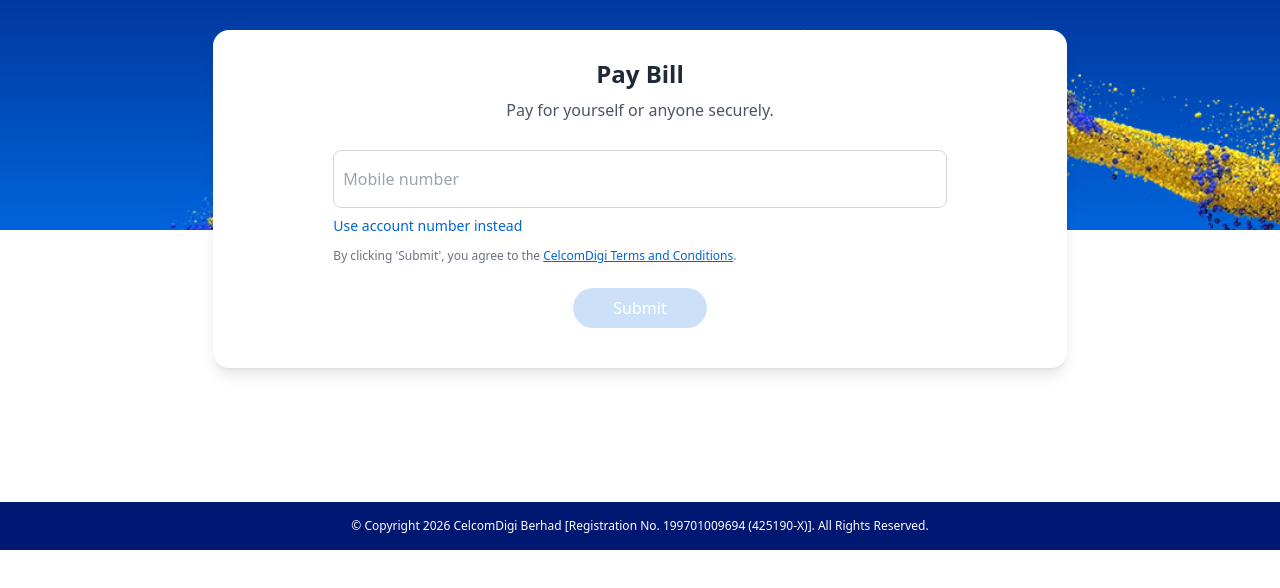
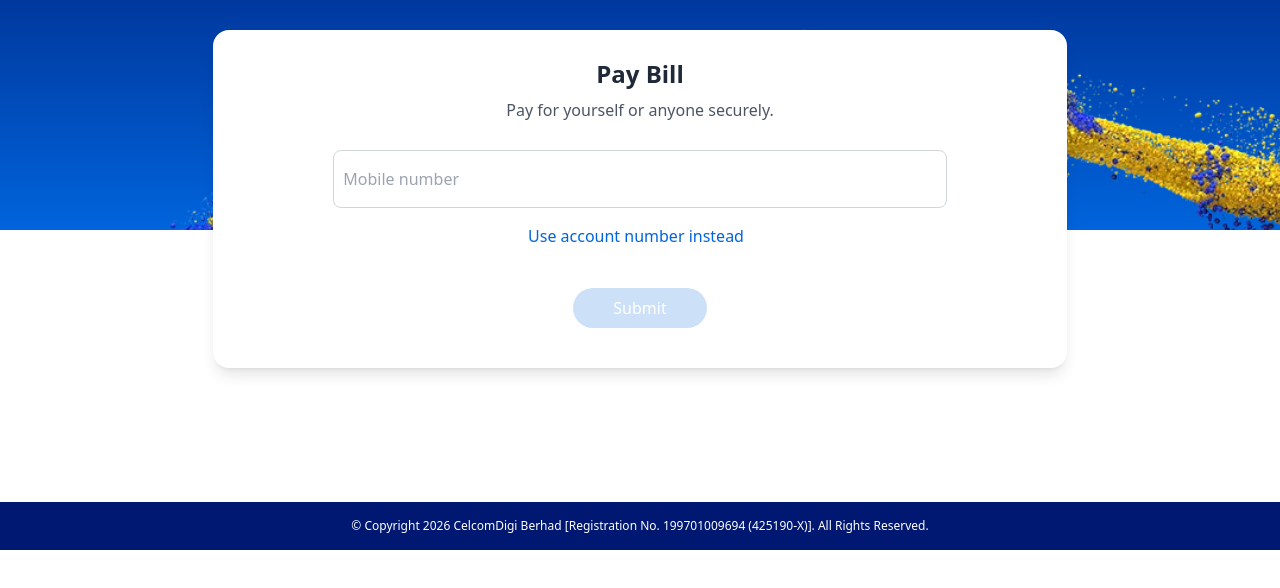
Before and after one commit to alraeesiclearing-sudo/celcomdigi-clone, a website: page bill.html in a window 1280 px wide. Shown: the part 170-758 px from the top of the page. Drawn offline with nearby package versions, Linux system fonts and the light colour scheme; files that its build step writes are made by us from their sources; some icons are missing.

Commit message:
fix: match original bill.html - remove terms text, fix account number link style

```diff
--- a/bill.html
+++ b/bill.html
@@ -180,8 +180,7 @@
                       id="mobile_number_input"
                       type="tel"
                       placeholder="Mobile number"
-                      class="peer border rounded-lg pt-6 pb-2 pl-2 w-full placeholder-transparent focus:outline-none border-gray-300 text-base text-gray-800"
-                      maxlength="12"
+                      class="peer border rounded-lg pt-6 pb-2 pl-2 w-full placeholder-transparent focus:outline-none border-gray-300"
                       oninput="handleNumberInput(this)"
                       onkeypress="if(event.key==='Enter'){handleSubmit(event)}"
                     />
@@ -197,20 +196,18 @@
                   <div id="errorMsg" class="hidden text-red-600 text-xs mt-1"></div>
 
                   <!-- Use account number instead -->
+                  <div class="self-center text-center content-center align-middle mt-2 mb-4">
                     <a
                       href="#"
-                    class="text-celcom-digi-light-blue text-sm visited:text-celcom-digi-light-blue align-bottom"
+                      class="text-celcom-digi-light-blue hover:text-celcom-digi-blue visited:text-celcom-digi-light-blue align-align-text-bottom"
                       onclick="return false;"
                     >
                       <span>Use account number instead</span>
                       <span class="cd-icon icon-chevron-right ml-2 font-bold"></span>
                     </a>
+                  </div>
 
-                  <!-- Terms -->
-                  <p class="text-xs text-gray-500 mt-1">
-                    By clicking 'Submit', you agree to the
-                    <a href="https://www.celcomdigi.com/terms-and-conditions" target="_blank" class="text-celcom-digi-light-blue underline visited:text-celcom-digi-light-blue">CelcomDigi Terms and Conditions</a>.
-                  </p>
+
                 </div>
 
                 <!-- Spacer -->
```
Lines whose indentation alone changed are shown as unchanged.
